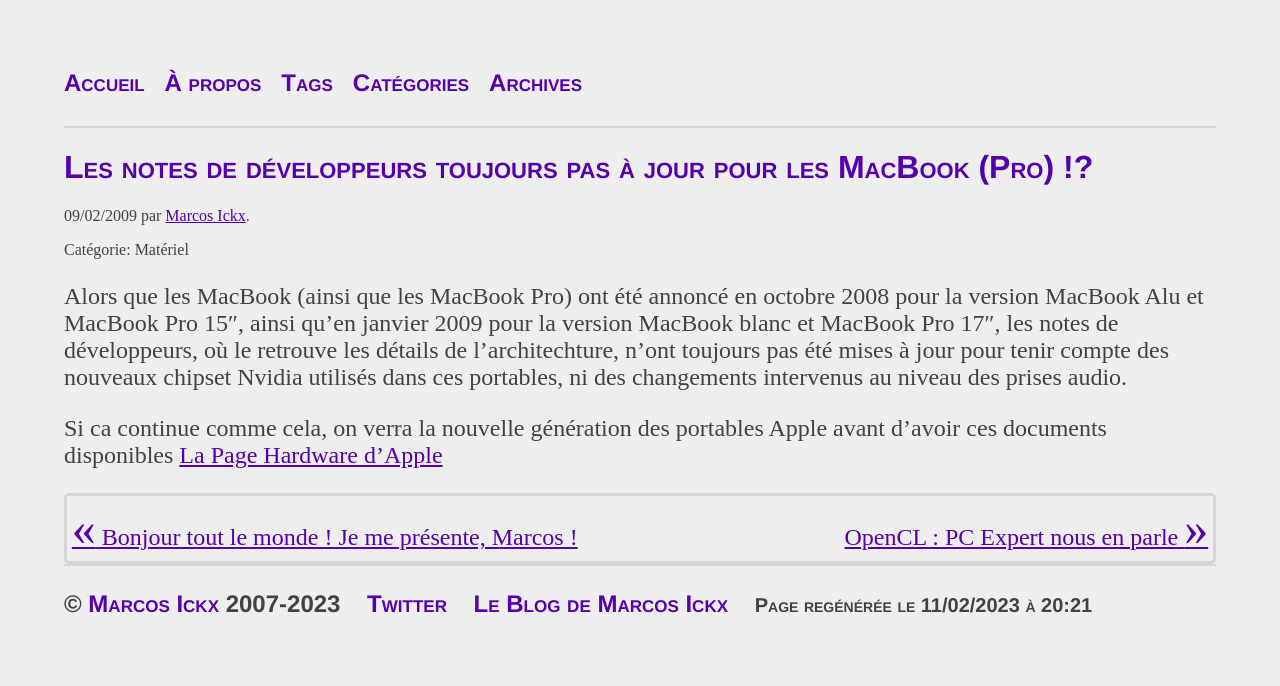
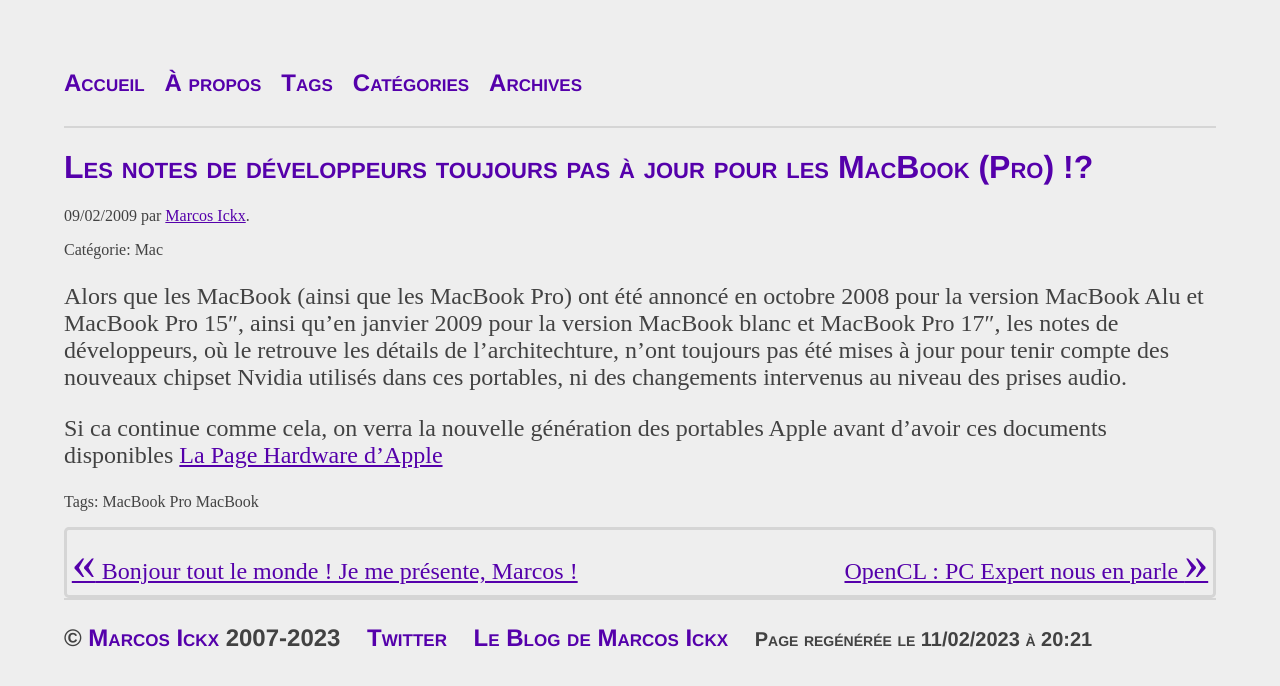
Before and after one commit to MarcosIckx/PreviewMarcosxNet, a Jekyll site: the page built from _posts/2009/2009-02-09-les-notes-de-developpeurs-toujours-pas-a-jour-pour-les-macbook-pro.md, in a window 1280 px wide. Shown: the top 686 px of the page. Built offline with Jekyll 4.4.1, drawn with Linux system fonts in a browser that asks for light colours.

Commit message:
Update 2009-02-09-les-notes-de-developpeurs-toujours-pas-a-jour-pour-les-macbook-pro.md

```diff
--- a/_posts/2009/2009-02-09-les-notes-de-developpeurs-toujours-pas-a-jour-pour-les-macbook-pro.md
+++ b/_posts/2009/2009-02-09-les-notes-de-developpeurs-toujours-pas-a-jour-pour-les-macbook-pro.md
@@ -1,6 +1,7 @@
 ---
 date: 2009-02-09
-category: Matériel
+category: "Mac"
+tags: ["MacBook Pro", "MacBook"]
 title: Les notes de développeurs toujours pas à jour pour les MacBook (Pro) !?
 ---
 
```
